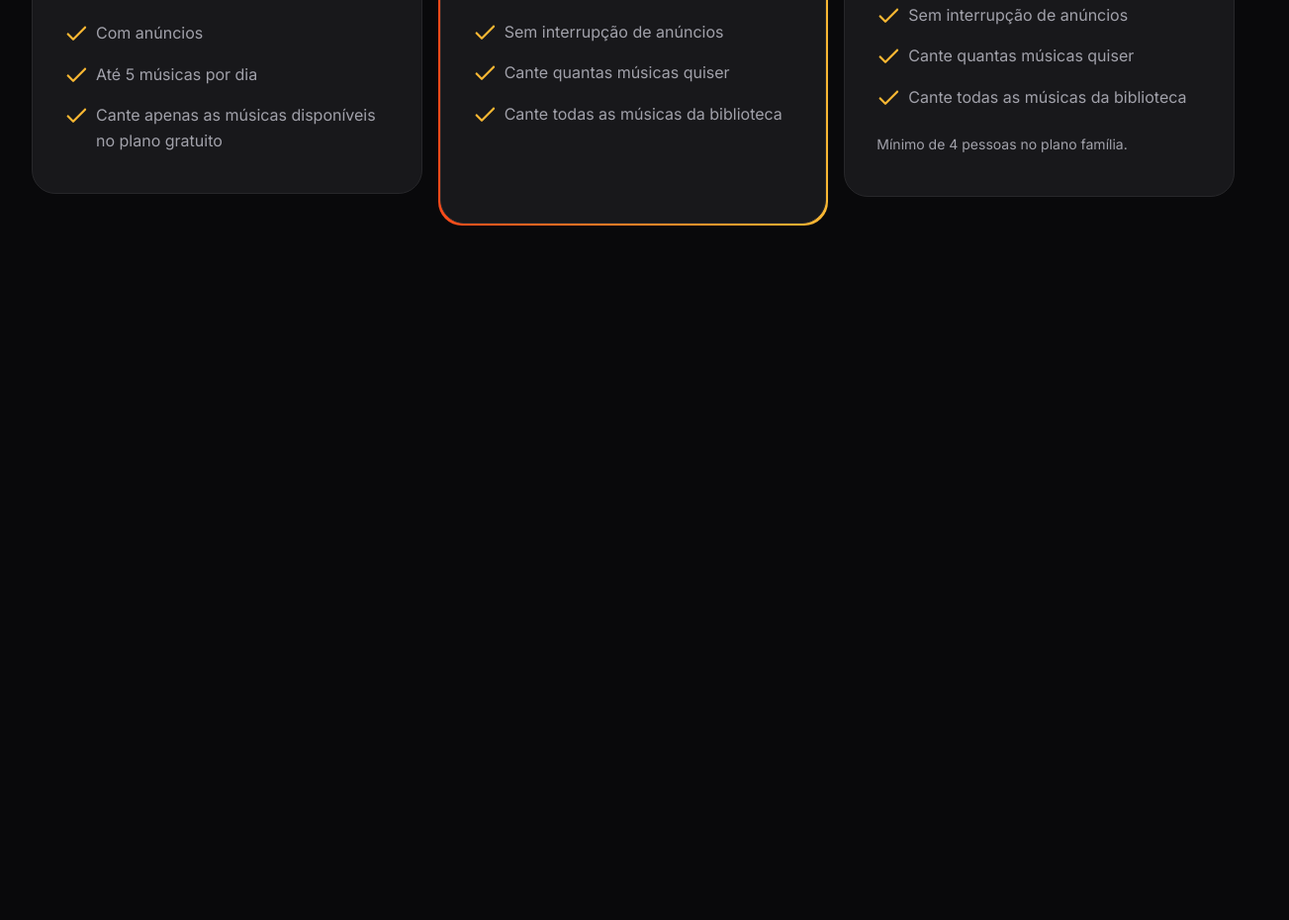
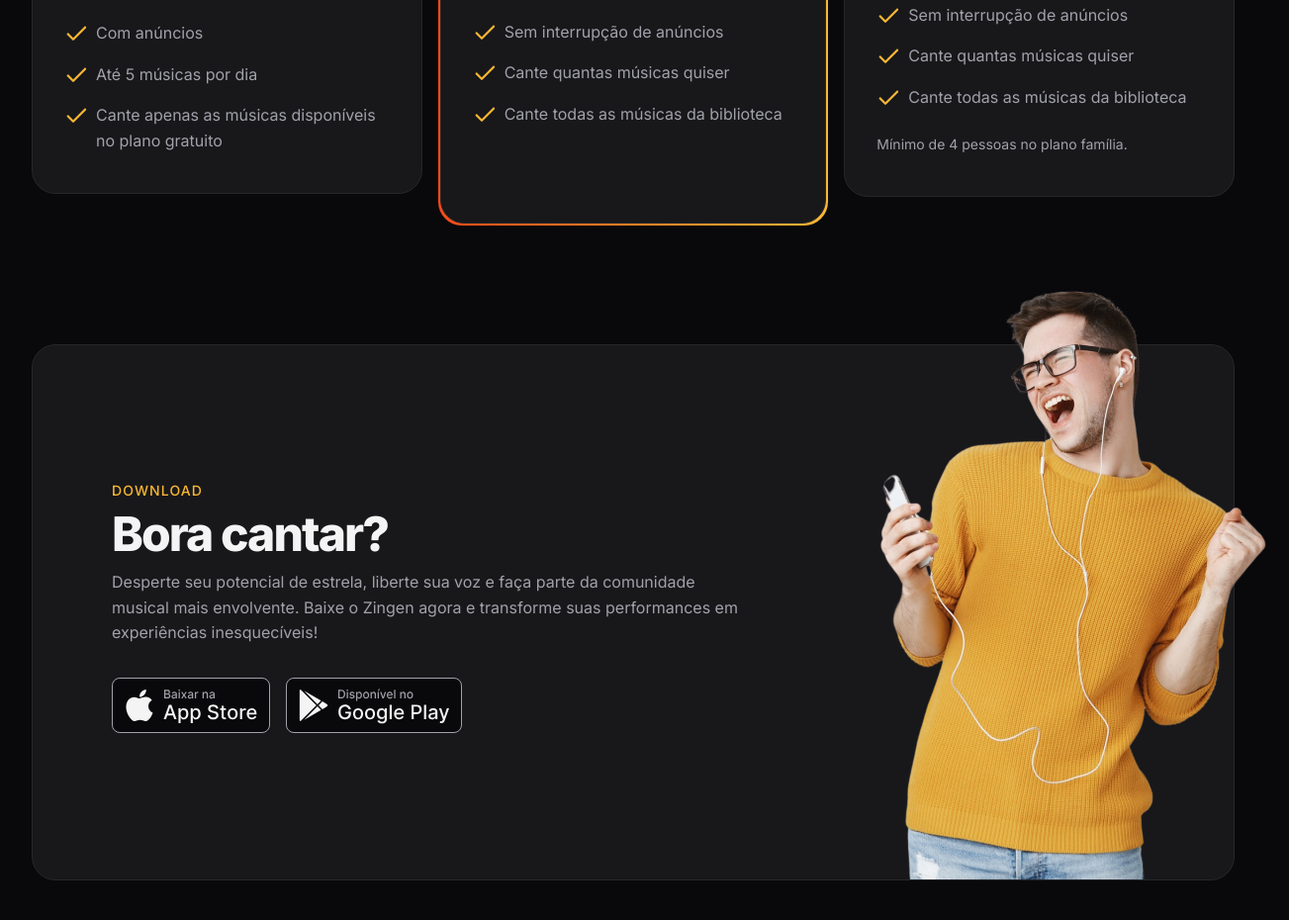
Before and after one commit to lorenzopVoid/projeto-zingen, a plain HTML site: page index.html in a window 1280 px wide. Shown: the part 3248-4178 px from the top of the page at 99% size, 1303 px wide, since content can reach past the window. Before the commit the page ends 3556 px from the top, so only its background shows below. Drawn offline with Linux system fonts and the light colour scheme.

Commit message:
Seção download

```diff
--- a/index.html
+++ b/index.html
@@ -171,5 +171,33 @@
         </div>
       </div>
     </section>
+
+    <section id="download">
+      <div class="container py-lg">
+        <div class="card px-lg even-columns items-center">
+          <div>
+            <header>
+              <strong>Download</strong>
+              <h2>Bora cantar?</h2>
+            </header>
+            <p>
+              Desperte seu potencial de estrela, liberte sua voz e faça parte da comunidade musical mais envolvente. Baixe o Zingen agora e transforme suas performances em experiências inesquecíveis!
+            </p>
+
+            <div class="flex buttons gap-1">
+              <a href="#">
+                <img src="assets/button-appstore.svg" alt="Baixar da Apple Store">
+              </a>
+              <a href="#">
+                <img src="assets/button-playstore.svg" alt="Baixar da Play Store">
+              </a>
+            </div>
+          </div>
+
+          <img src="assets/rapaz-ouvindo-musica-com-fones-de-ouvido-e-cantando-no-aplicativo-de-karaoke-removebg 1.png" alt="">
+
+        </div>
+      </div>
+    </section>
 </body>
 </html>
--- /dev/null
+++ b/styles/download.css
@@ -0,0 +1,34 @@
+#download {
+  .card {
+    padding: 3rem 1.5rem 15rem;
+    position: relative;
+
+    & > img {
+      width: 14.5rem;
+      position: absolute;
+      bottom: 0;
+      right: -3.5rem;
+    }
+  }
+
+  .buttons {
+    flex-wrap: wrap;
+    margin-top: 2rem;
+  }
+
+  @media (width >= 80em) {
+    .card {
+      padding: 8.75rem 5rem;
+
+      & > div:nth-child(1) {
+        max-width: 40rem;
+      }
+
+      & > img {
+        width: 29.125rem;
+      }
+    }
+  }
+
+
+}
--- a/styles/global.css
+++ b/styles/global.css
@@ -46,6 +46,8 @@ html {
   font-size: var(--fs-base);
   line-height: 1.6;
   color: var(--text-color-primary);
+
+  overflow-x: hidden;
 }
 
 body {
--- a/styles/index.css
+++ b/styles/index.css
@@ -9,3 +9,4 @@
 @import url(cards.css);
 @import url(features.css) (width >= 80rem);
 @import url(pricing.css);
+@import url(download.css);
```
Also changed, not shown: assets/button-appstore.svg (added), assets/button-playstore.svg (added).
